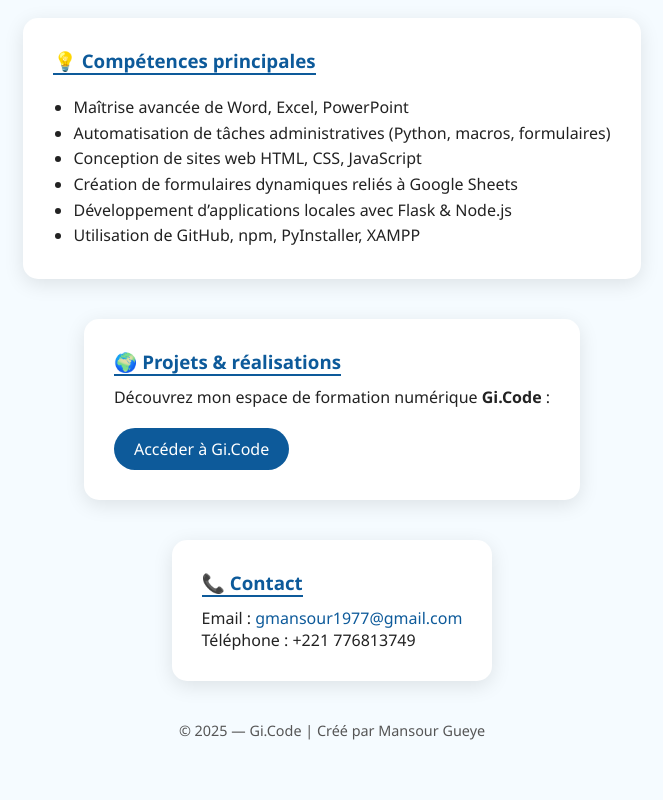
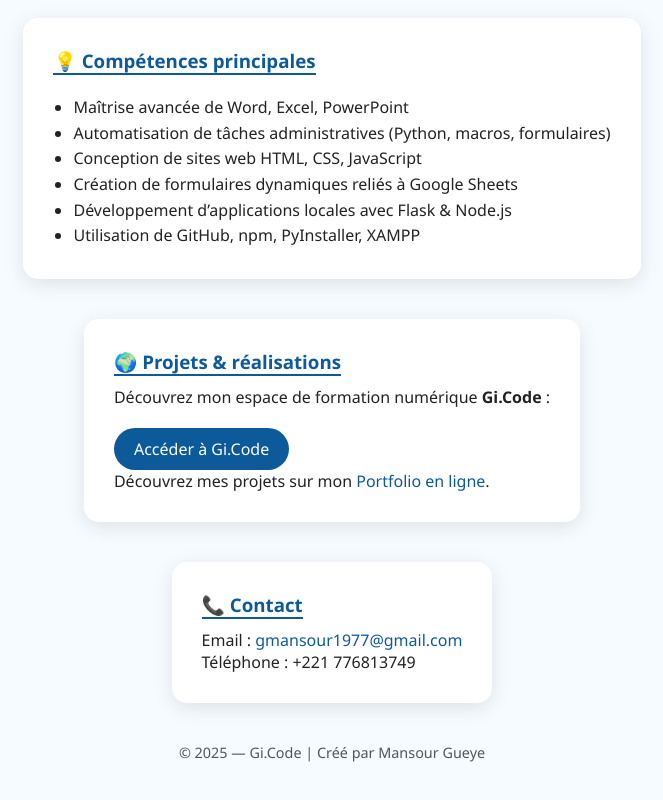
Before and after one commit to g-mansour1977/g-mansour1977.github.io, a plain HTML site: page index.html in a window 1280 px wide. Shown: the part 476-1276 px from the top of the page, without its empty margins (308-971 px from the left). Drawn offline with Linux system fonts and the light colour scheme.

Commit message:
Add link to online portfolio in index.html
Added a paragraph linking to the online portfolio.

```diff
--- a/index.html
+++ b/index.html
@@ -140,6 +140,7 @@
     <h3>🌍 Projets & réalisations</h3>
     <p>Découvrez mon espace de formation numérique <strong>Gi.Code</strong> :</p>
     <a class="btn" href="https://g-mansour1977.github.io/HOME-Gi.-Code-Bureautique-et-Developpement-WEB/" target="_blank">Accéder à Gi.Code</a>
+    <p>Découvrez mes projets sur mon <a href="https://g-mansour1977.github.io/Mon-Portfolio/" target="_blank">Portfolio en ligne</a>.</p>
   </section>
 
   <section>
```
